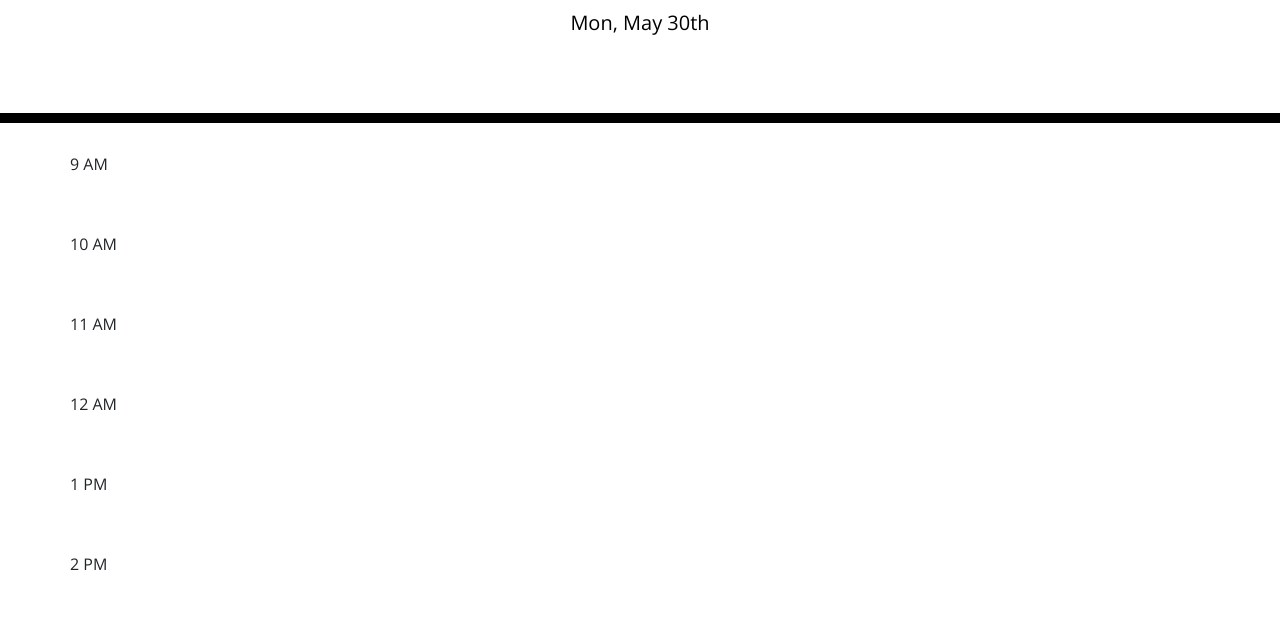
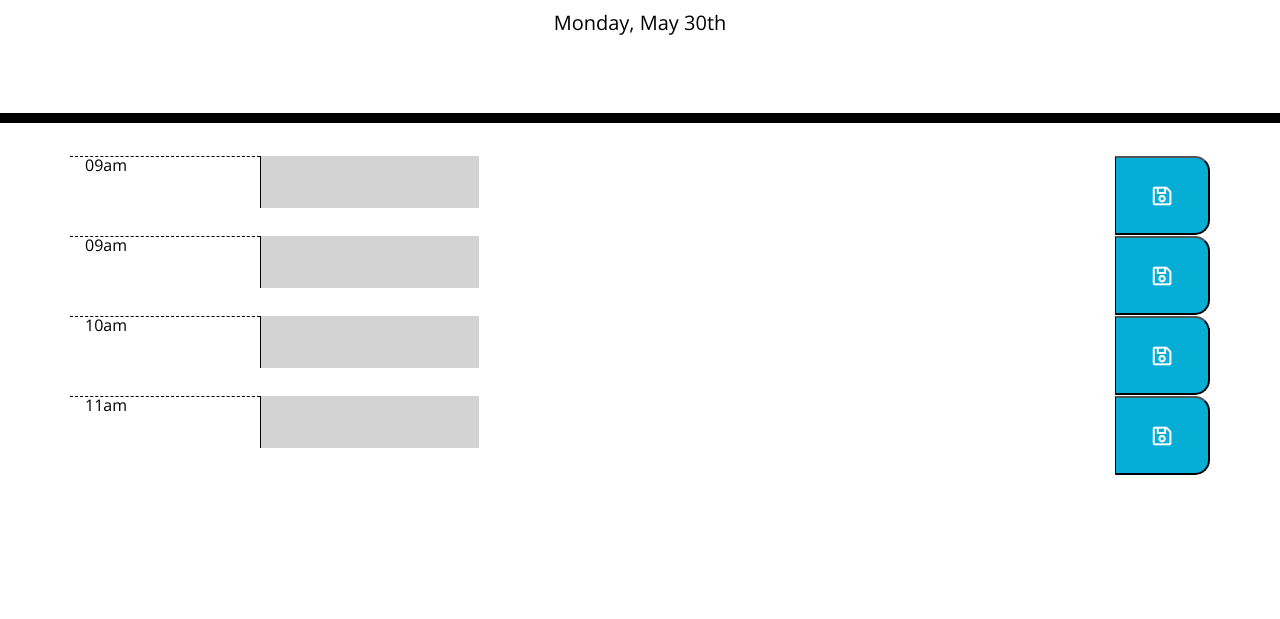
Before and after one commit to rturner1220/work-planner, a plain HTML site: page index.html in a window 1280 px wide. Shown: the part 181-800 px from the top of the page. Drawn offline with nearby package versions, Linux system fonts and the light colour scheme.

Commit message:
adding time blocks and save button

```diff
--- a/assets/js/planner.js
+++ b/assets/js/planner.js
@@ -1,28 +1,86 @@
-var workPlanner = {};
-
 // current day is displayed on top of planner
 function headerDay() {
-  var headerDay = moment().format('ddd, MMM Do');
+  var headerDay = moment().format('dddd, MMM Do');
   $("#currentDay").text(headerDay);
 }
 headerDay();
 
 // present with time blocks and view the time block for that day
 
+var myHours = [
+  {
+    id: "0",
+    hour : "09",
+    time: "09",
+    cenit: "am",
+    reminder: ""
+  },
+  {
+  id: "0",
+  hour : "09",
+  time: "09",
+  cenit: "am",
+  reminder: ""
+  },
+  {
+    id: "1",
+    hour : "10",
+    time: "10",
+    cenit: "am",
+    reminder: ""
+    },
+    {
+    id: "2",
+    hour : "11",
+    time: "11",
+    cenit: "am",
+    reminder: ""
+    },
+  ]
 
-// open the planner
+ myHours.forEach(function(thisHour) {
+   // creates timeblocks row
+   var timeblocks = $("<form>").attr({
+     "class": "row"
+   });
+      $(".container").append(timeblocks);
 
+   // creates time field
+   var hourBlock = $("<div>")
+   .text(`${thisHour.hour}${thisHour.cenit}`)
+   .attr({
+     "class": "col-md-2 hour"
+   });
 
-moment(testDate,'mm/dd/yyyy');
-moment(testDate).format('MM/DD/YYYY');
+   var hourplanner = $("<div>")
+   .attr({
+     "class": "col-md-9 description p-0"
+   });
 
+   var planData = $("<textarea>");
+   hourplanner.append(planData);
+   planData.attr("id", thisHour.id);
+   if (thisHour.time < moment().format("HH")) {
+     planData.attr ({
+       "class": "past",
+     })
+   } else if (thisHour.time === moment().format("HH")) {
+     planData.attr ({
+       "class": "present"
+     })
+   } else if (thisHour.time > moment().format("HH")) {
+     planData.attr({
+       "class": "future"
+     })
+    }
 
+    // create save button
+   var saveBtn = $("<i class='far fa-save fa-lg'></i>")
+   var savePlanner = $("<button>")
+   .attr({
+     "class": "col-md-1 saveBtn"
+   });
 
-
-// past, present and future separed by colors
-
-
-// click into a time block and enter and event
-
-
-// click to save button and save in local storage
+   savePlanner.append(saveBtn);
+   timeblocks.append(hourBlock, hourplanner, savePlanner);
+ })
--- a/index.html
+++ b/index.html
@@ -29,15 +29,7 @@
 
   <!-- Timeblocks go here -->
     <div class="container" id="time">
-      <div class="row row-1">9 AM</div>
-      <div class="row row-2">10 AM</div>
-      <div class="row row-3">11 AM</div>
-      <div class="row row-4">12 AM</div>
-      <div class="row row-5">1 PM</div>
-      <div class="row row-6">2 PM</div>
-      <div class="row row-7">3 PM</div>
-      <div class="row row-8">4 PM</div>
-      <div class="row row-9">5 PM</div>
+
     </div>
 
     <script src="https://code.jquery.com/jquery-3.4.1.min.js"></script>
```
